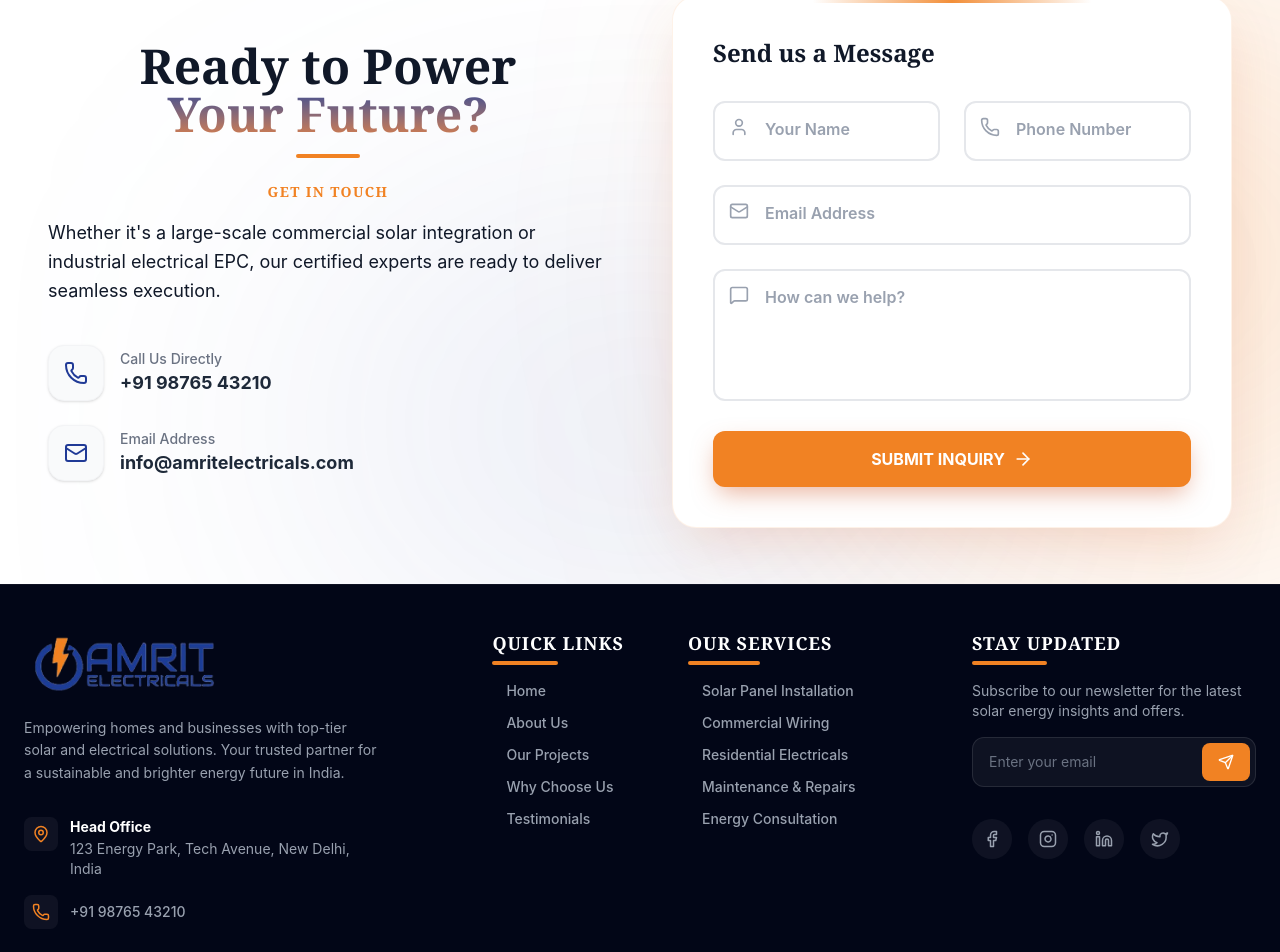
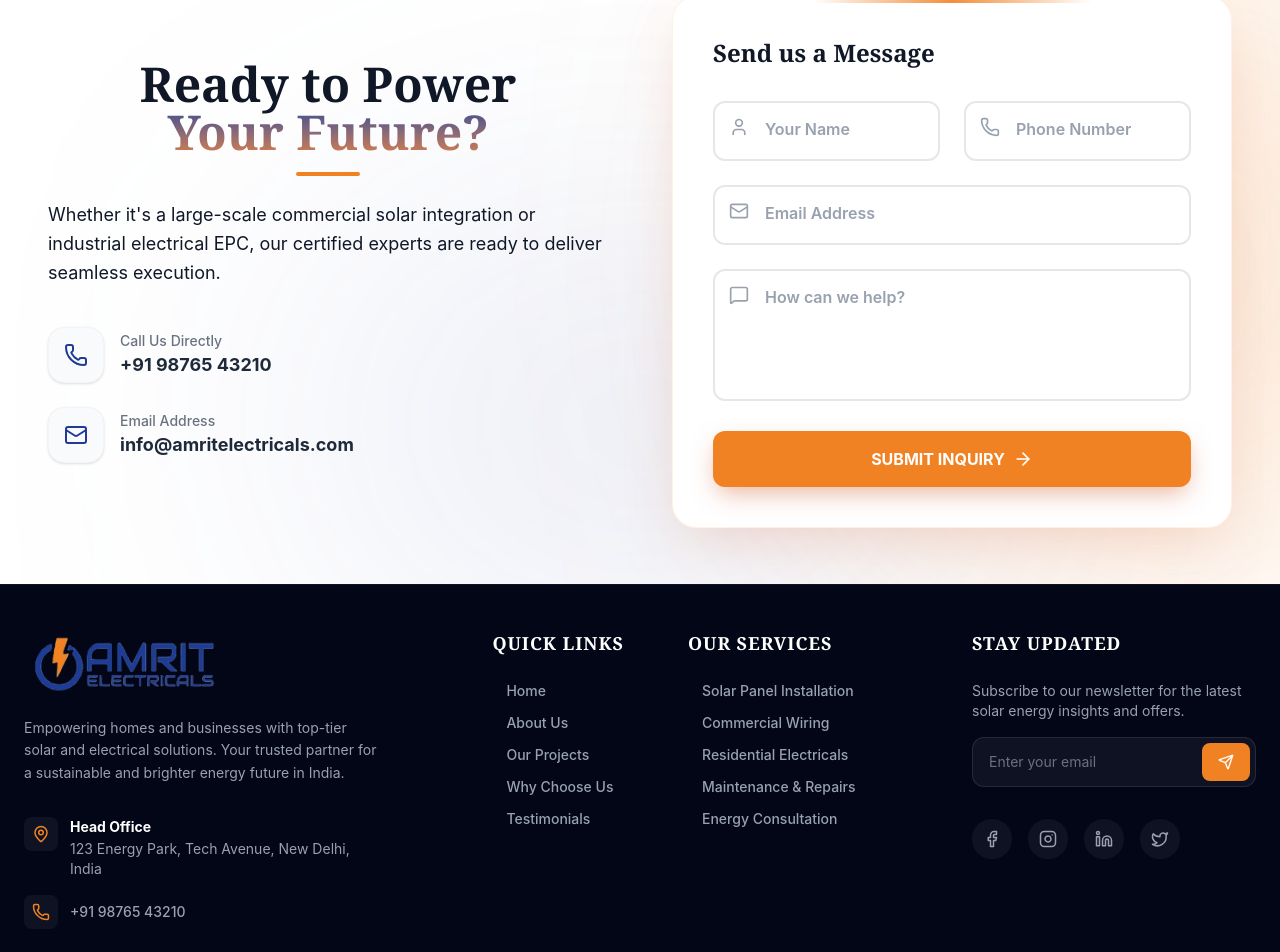
Before and after one commit to digitalwebconnection/amrit, a React (Vite) app: page / in a window 1280 px wide. Shown: the part 10178-11130 px from the top of the page. Built offline with nearby package versions, Linux system fonts and the light colour scheme.

Commit message:
feat: add CallToAction and Footer components and update build configuration

```diff
--- a/src/Component/Footer.tsx
+++ b/src/Component/Footer.tsx
@@ -57,7 +57,7 @@
           <div className="lg:col-span-2 lg:ml-auto">
             <h3 className="text-lg font-bold text-white mb-6 uppercase tracking-wider relative inline-block">
               Quick Links
-              <span className="absolute -bottom-2 left-0 w-1/2 h-1 bg-primary-orange rounded-full"></span>
+              {/* <span className="absolute -bottom-2 left-0 w-1/2 h-1 bg-primary-orange rounded-full"></span> */}
             </h3>
             <ul className="space-y-3 font-medium text-gray-400">
               {['Home', 'About Us', 'Our Projects', 'Why Choose Us', 'Testimonials'].map((item) => (
@@ -75,7 +75,7 @@
           <div className="lg:col-span-3 lg:ml-8">
             <h3 className="text-lg font-bold text-white mb-6 uppercase tracking-wider relative inline-block">
               Our Services
-              <span className="absolute -bottom-2 left-0 w-1/2 h-1 bg-primary-orange rounded-full"></span>
+              {/* <span className="absolute -bottom-2 left-0 w-1/2 h-1 bg-primary-orange rounded-full"></span> */}
             </h3>
             <ul className="space-y-3 font-medium text-gray-400">
               {['Solar Panel Installation', 'Commercial Wiring', 'Residential Electricals', 'Maintenance & Repairs', 'Energy Consultation'].map((item) => (
@@ -93,7 +93,7 @@
           <div className="lg:col-span-3">
             <h3 className="text-lg font-bold text-white mb-6 uppercase tracking-wider relative inline-block">
               Stay Updated
-              <span className="absolute -bottom-2 left-0 w-1/2 h-1 bg-primary-orange rounded-full"></span>
+              {/* <span className="absolute -bottom-2 left-0 w-1/2 h-1 bg-primary-orange rounded-full"></span> */}
             </h3>
             <p className="text-gray-400 text-sm mb-4">
               Subscribe to our newsletter for the latest solar energy insights and offers.
--- a/src/Component/Home/CallToAction.tsx
+++ b/src/Component/Home/CallToAction.tsx
@@ -46,7 +46,7 @@
               <div className="flex justify-center mt-2 mb-2">
                 <div className="w-16 h-1 bg-primary-orange rounded-full"></div>
               </div>
-              <h4 className="text-primary-orange font-bold tracking-widest uppercase text-sm mt-4">Get in Touch</h4>
+
             </div>
 
             <p className="text-gray-900 text-lg mb-10 leading-relaxed">
--- a/vite.config.ts
+++ b/vite.config.ts
@@ -10,4 +10,11 @@
     babel({ presets: [reactCompilerPreset()] }),
     tailwindcss(),
   ],
+  build: {
+    rollupOptions: {
+      checks: {
+        pluginTimings: false,
+      },
+    },
+  },
 })
```
